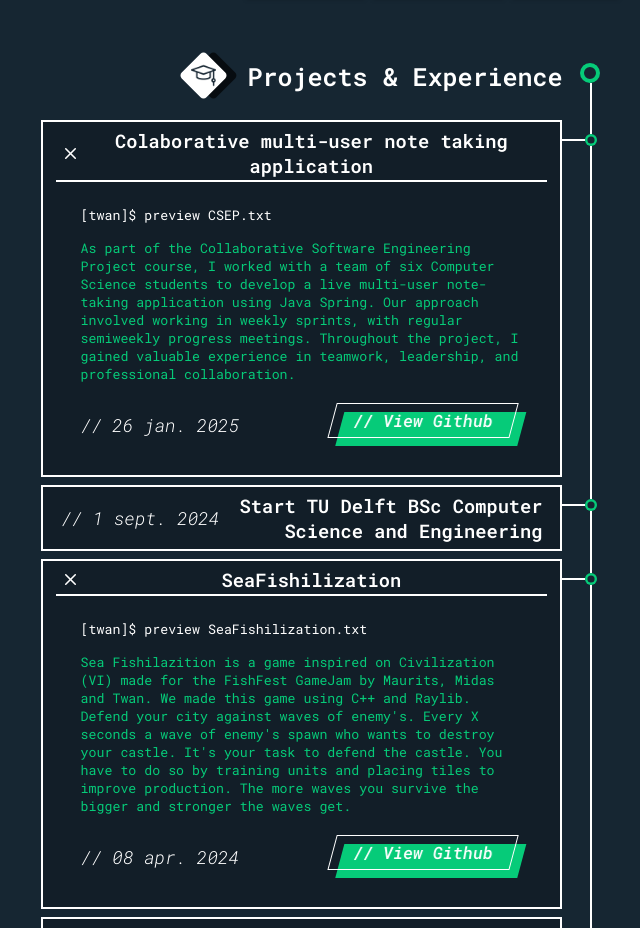
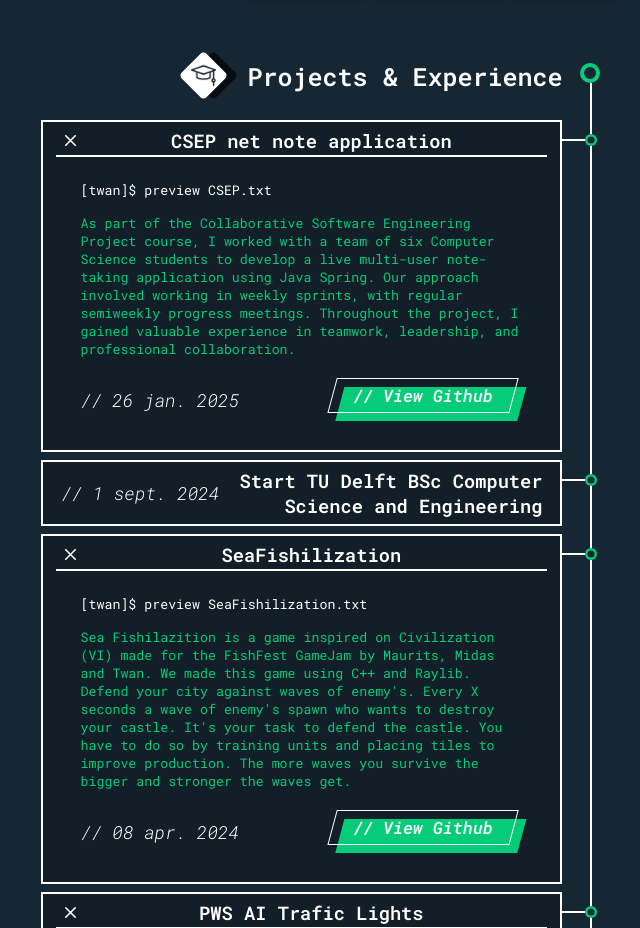
Before and after one commit to Twan-Reijinga/portfolio-site, a SvelteKit app: page / in a window 1280 px wide. Shown: the part 1460-2388 px from the top of the page, without its empty margins (631-1271 px from the left). Built offline with nearby package versions, Linux system fonts and the light colour scheme.

Commit message:
Shorten title

```diff
--- a/src/data/projects.ts
+++ b/src/data/projects.ts
@@ -18,7 +18,7 @@ interface Project {
 
 const projects: Project[] = [
 	{
-		title: 'Colaborative multi-user note taking application',
+		title: 'CSEP net note application',
 		date: '26 jan. 2025',
 		discription:
 			"As part of the Collaborative Software Engineering Project course, I worked with a team of six Computer Science students to develop a live multi-user note-taking application using Java Spring. Our approach involved working in weekly sprints, with regular semiweekly progress meetings. Throughout the project, I gained valuable experience in teamwork, leadership, and professional collaboration.",
```
